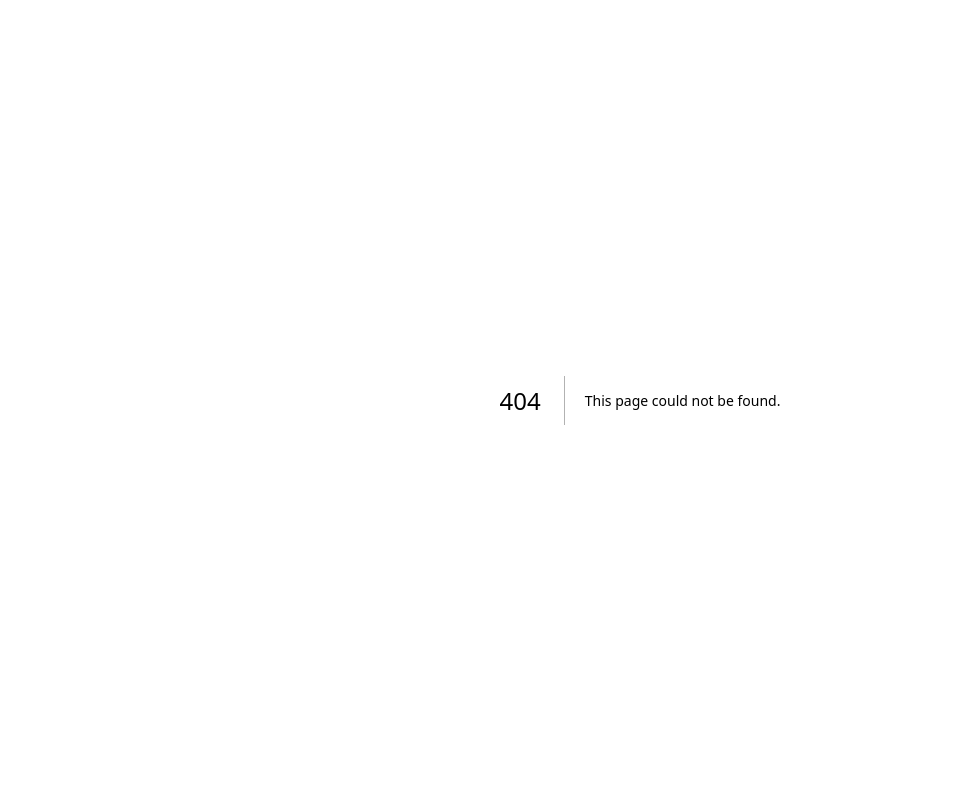
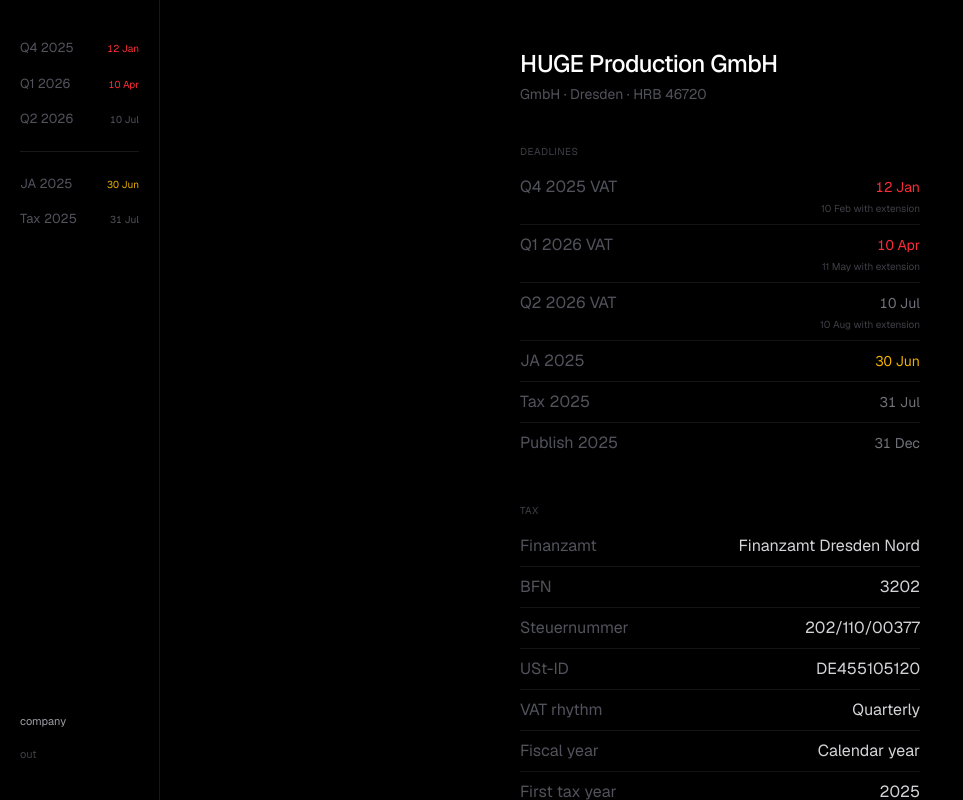
Before and after one commit to tadeus123/fucktax_pro, a Next.js app: page /company in a window 1280 px wide. Before the commit this address had no page. Shown: the whole page, without its empty margins (0-963 px from the left). Built offline with nearby package versions, Linux system fonts and the light colour scheme.

Commit message:
Add minimal company reference page with tax and legal info.
Co-authored-by: Cursor <cursoragent@cursor.com>

```diff
--- /dev/null
+++ b/src/app/(app)/company/page.tsx
@@ -0,0 +1,5 @@
+import { CompanyView } from "@/components/CompanyView";
+
+export default function CompanyPage() {
+  return <CompanyView />;
+}
--- /dev/null
+++ b/src/components/CompanyView.tsx
@@ -0,0 +1,91 @@
+import {
+  COMPANY,
+  COMPANY_DEADLINES,
+  COMPANY_MISSING,
+  COMPANY_SECTIONS,
+  type CompanyRow,
+} from "@/lib/company";
+import { formatShortDeadline, getDeadlineTone } from "@/lib/filings";
+
+const deadlineToneClass = {
+  overdue: "text-red-500",
+  soon: "text-yellow-500",
+  normal: "text-zinc-500",
+} as const;
+
+function Row({ label, value, note }: CompanyRow) {
+  return (
+    <div className="py-2">
+      <div className="flex items-start justify-between gap-6">
+        <span className="shrink-0 text-zinc-600">{label}</span>
+        <span className="whitespace-pre-line text-right text-zinc-300">{value}</span>
+      </div>
+      {note ? <p className="mt-1 text-right text-[11px] text-zinc-600">{note}</p> : null}
+    </div>
+  );
+}
+
+function Section({ title, rows }: { title: string; rows: CompanyRow[] }) {
+  return (
+    <section>
+      <h2 className="mb-2 text-[10px] uppercase tracking-wider text-zinc-700">{title}</h2>
+      <div className="divide-y divide-zinc-900/80">
+        {rows.map((row) => (
+          <Row key={row.label} {...row} />
+        ))}
+      </div>
+    </section>
+  );
+}
+
+export function CompanyView() {
+  return (
+    <div className="mx-auto max-w-md px-6 py-12">
+      <header className="mb-10">
+        <h1 className="text-2xl font-medium tracking-tight text-white">{COMPANY.name}</h1>
+        <p className="mt-1 text-sm text-zinc-600">{COMPANY.tagline}</p>
+      </header>
+
+      <div className="space-y-10">
+        <section>
+          <h2 className="mb-2 text-[10px] uppercase tracking-wider text-zinc-700">deadlines</h2>
+          <div className="divide-y divide-zinc-900/80">
+            {COMPANY_DEADLINES.map((item) => {
+              const tone = getDeadlineTone(item.date);
+              return (
+                <div key={item.label} className="flex items-baseline justify-between gap-4 py-2">
+                  <span className="text-zinc-600">{item.label}</span>
+                  <div className="text-right">
+                    <span className={`text-sm tabular-nums ${deadlineToneClass[tone]}`}>
+                      {formatShortDeadline(item.date)}
+                    </span>
+                    {item.alt ? (
+                      <p className="mt-0.5 text-[10px] text-zinc-700">{item.alt}</p>
+                    ) : null}
+                  </div>
+                </div>
+              );
+            })}
+          </div>
+        </section>
+
+        {COMPANY_SECTIONS.map((section) => (
+          <Section key={section.title} title={section.title} rows={section.rows} />
+        ))}
+
+        <section>
+          <h2 className="mb-2 text-[10px] uppercase tracking-wider text-zinc-700">
+            needs confirmation
+          </h2>
+          <ul className="space-y-1.5">
+            {COMPANY_MISSING.map((item) => (
+              <li key={item} className="text-[13px] text-yellow-600/80">
+                {item}
+              </li>
+            ))}
+          </ul>
+        </section>
+      </div>
+    </div>
+  );
+}
--- a/src/components/Sidebar.tsx
+++ b/src/components/Sidebar.tsx
@@ -96,13 +96,25 @@ export function Sidebar() {
         </div>
       </nav>
 
+      <div className="space-y-1">
+        <Link
+          href="/company"
+          className={`block py-1.5 text-[11px] transition ${
+            pathname === "/company"
+              ? "text-zinc-400"
+              : "text-zinc-700 hover:text-zinc-500"
+          }`}
+        >
+          company
+        </Link>
         <button
           type="button"
           onClick={handleLogout}
-        className="text-left text-[11px] text-zinc-700 hover:text-zinc-500"
+          className="block py-1.5 text-left text-[11px] text-zinc-700 hover:text-zinc-500"
         >
           out
         </button>
+      </div>
     </aside>
   );
 }
--- /dev/null
+++ b/src/lib/company.ts
@@ -0,0 +1,108 @@
+export type CompanyRow = {
+  label: string;
+  value: string;
+  note?: string;
+};
+
+export type CompanySection = {
+  title: string;
+  rows: CompanyRow[];
+};
+
+export type CompanyDeadline = {
+  label: string;
+  date: string;
+  alt?: string;
+};
+
+export const COMPANY = {
+  name: "HUGE Production GmbH",
+  tagline: "GmbH · Dresden · HRB 46720",
+};
+
+export const COMPANY_SECTIONS: CompanySection[] = [
+  {
+    title: "tax",
+    rows: [
+      { label: "Finanzamt", value: "Finanzamt Dresden Nord" },
+      { label: "BFN", value: "3202" },
+      { label: "Steuernummer", value: "202/110/00377" },
+      { label: "USt-ID", value: "DE455105120" },
+      { label: "VAT rhythm", value: "Quarterly" },
+      { label: "Fiscal year", value: "Calendar year" },
+      { label: "First tax year", value: "2025" },
+    ],
+  },
+  {
+    title: "legal",
+    rows: [
+      { label: "Address", value: "Sebnitzer Str. 35\n01099 Dresden" },
+      { label: "Register", value: "AG Dresden · HRB 46720" },
+      { label: "Share capital", value: "25,000 EUR" },
+      {
+        label: "Shareholders",
+        value: "Tadeus Mehl 50%\nKonstantin Saifoulline 50%",
+      },
+    ],
+  },
+  {
+    title: "rates",
+    rows: [
+      { label: "KSt + Soli", value: "15.825%" },
+      { label: "GewSt Dresden", value: "15.75%" },
+      {
+        label: "Total profit tax",
+        value: "31.575%",
+        note: "Before dividend tax",
+      },
+    ],
+  },
+  {
+    title: "people",
+    rows: [
+      { label: "Geschäftsführer", value: "Tadeus Mehl\nKonstantin Saifoulline" },
+      { label: "Representation", value: "Einzelvertretung" },
+    ],
+  },
+  {
+    title: "payroll",
+    rows: [
+      { label: "Tadeus", value: "237 EUR gross + 263 EUR PKV" },
+      { label: "Konstantin", value: "500 EUR gross" },
+      { label: "Since", value: "01.07.2025" },
+    ],
+  },
+  {
+    title: "bank",
+    rows: [
+      { label: "Finom", value: "DE93 1001 8000 0392 6629 11" },
+      { label: "BIC", value: "FNOMDEB2" },
+    ],
+  },
+  {
+    title: "annual filings 2025",
+    rows: [
+      { label: "Tax", value: "KSt · GewSt · USt-Jahreserklärung · E-Bilanz" },
+      { label: "JA", value: "Bilanz · GuV · Anhang · Offenlegung" },
+    ],
+  },
+];
+
+export const COMPANY_DEADLINES: CompanyDeadline[] = [
+  { label: "Q4 2025 VAT", date: "2026-01-12", alt: "10 Feb with extension" },
+  { label: "Q1 2026 VAT", date: "2026-04-10", alt: "11 May with extension" },
+  { label: "Q2 2026 VAT", date: "2026-07-10", alt: "10 Aug with extension" },
+  { label: "JA 2025", date: "2026-06-30" },
+  { label: "Tax 2025", date: "2026-07-31" },
+  { label: "Publish 2025", date: "2026-12-31" },
+];
+
+export const COMPANY_MISSING = [
+  "ELSTER access",
+  "Dauerfristverlängerung",
+  "Soll vs Ist-Versteuerung",
+  "Last submitted VAT filing",
+  "EORI number",
+  "Accounting software",
+  "PKV tax treatment (Tadeus)",
+];
```
Lines whose indentation alone changed are shown as unchanged.
